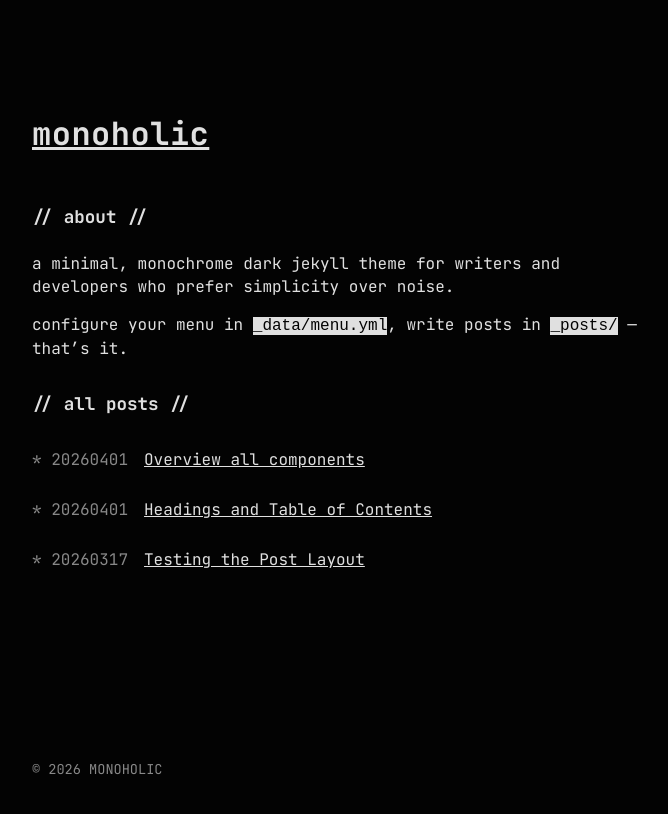
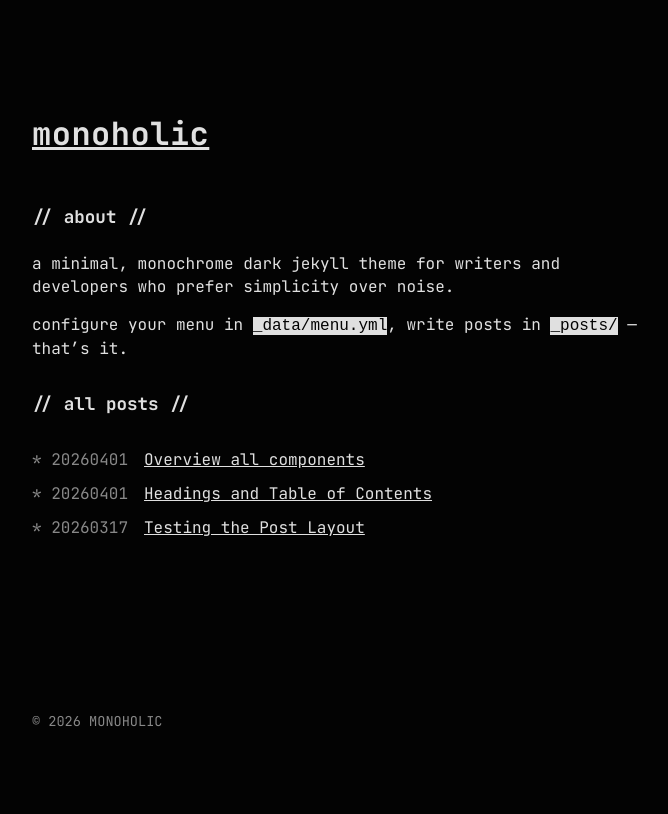
Before and after one commit to stiermid/monoholic, a Jekyll site: the page built from index.html, in a window 1280 px wide. Shown: the top 814 px of the page, without its empty margins (300-968 px from the left). Built offline with Jekyll 4.4.1, drawn with Linux system fonts in a browser that asks for light colours.

Commit message:
style: remove margin in post-meta in post-list

```diff
--- a/_sass/_components.scss
+++ b/_sass/_components.scss
@@ -9,6 +9,10 @@
     align-items: baseline;
     gap: var(--space-md);
     flex-wrap: wrap; // Mobile safety
+  }
+
+  .post-meta{
+    margin-bottom: 0
   }
 }
 
```
